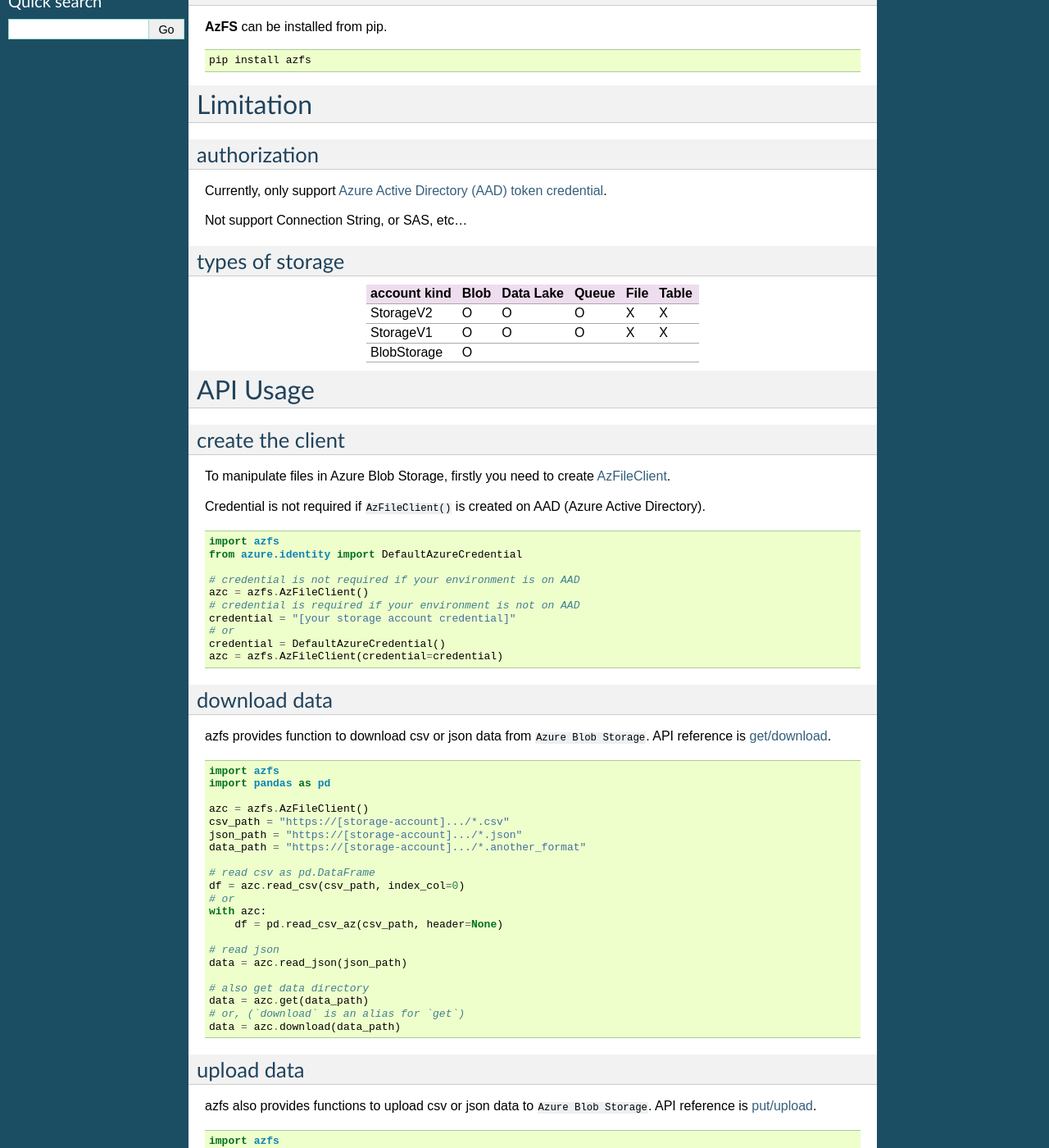
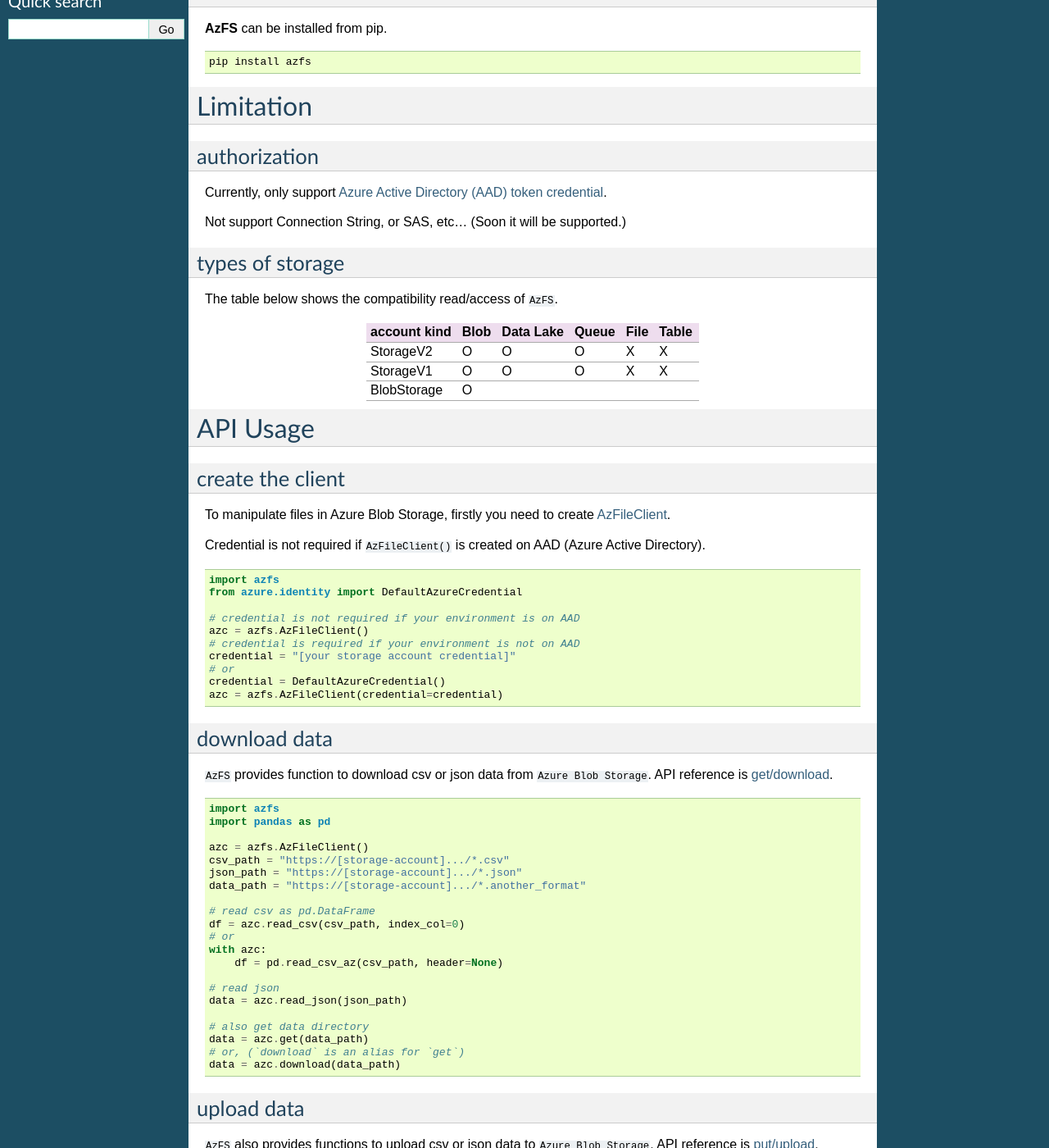
Before and after one commit to arpitjain799/azfs, a Sphinx documentation site: the page built from docs/index.rst, in a window 1280 px wide and 1400 px high, scrolled down 480 px. Shown: the whole window at 82% size. Built offline with Sphinx 7.4.7, drawn with Linux system fonts in a browser that asks for light colours; some of the changed text lies outside the part shown.

Commit message:
#53 index.rstの表記ゆれ修正

```diff
--- a/docs/index.rst
+++ b/docs/index.rst
@@ -60,9 +60,12 @@
 Currently, only support `Azure Active Directory (AAD) token credential <https://docs.microsoft.com/azure/storage/common/storage-auth-aad>`_.
 
 Not support Connection String, or SAS, etc...
+(Soon it will be supported.)
 
 types of storage
 ----------------
+
+The table below shows the compatibility read/access of ``AzFS``.
 
 +--------------+------+-----------+-------+------+-------+
 | account kind | Blob | Data Lake | Queue | File | Table |
@@ -106,7 +109,7 @@
 download data
 -------------
 
-azfs provides function to download csv or json data from ``Azure Blob Storage``.
+``AzFS`` provides function to download csv or json data from ``Azure Blob Storage``.
 API reference is `get/download <./sources/api.html#get-download>`_.
 
 .. code-block:: python
@@ -137,7 +140,7 @@
 upload data
 -----------
 
-azfs also provides functions to upload csv or json data to ``Azure Blob Storage``.
+``AzFS`` also provides functions to upload csv or json data to ``Azure Blob Storage``.
 API reference is `put/upload <./sources/api.html#put-upload>`_.
 
 
@@ -203,7 +206,7 @@
 remove, copy files, etc...
 --------------------------
 
-azfs also provides remove and copy functions.
+``AzFS`` also provides remove and copy functions.
 API reference is `manipulating <./sources/api.html#file-manipulating>`_.
 
 .. code-block:: python
```
Also changed, not shown: other parts of docs/index.rst (+2 -2 lines).
